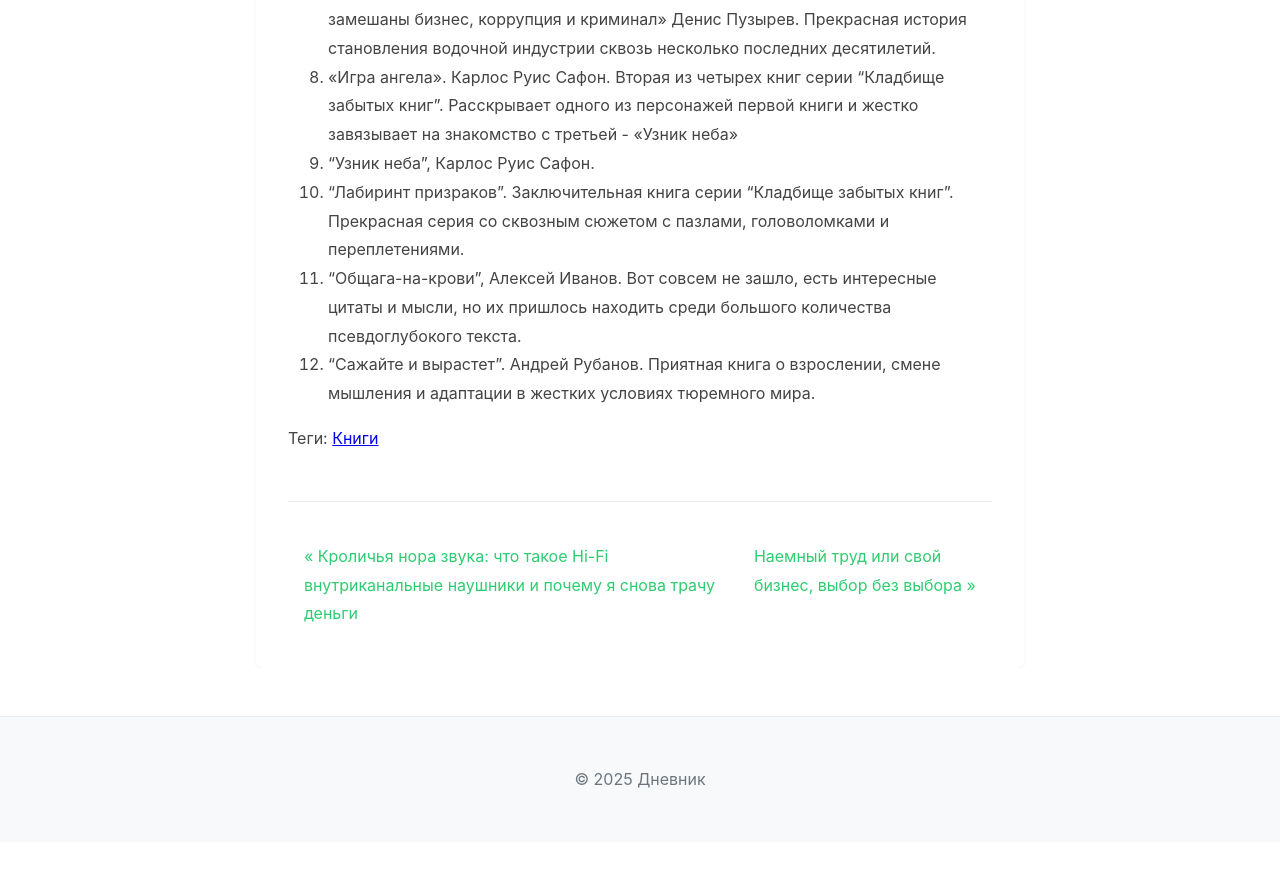
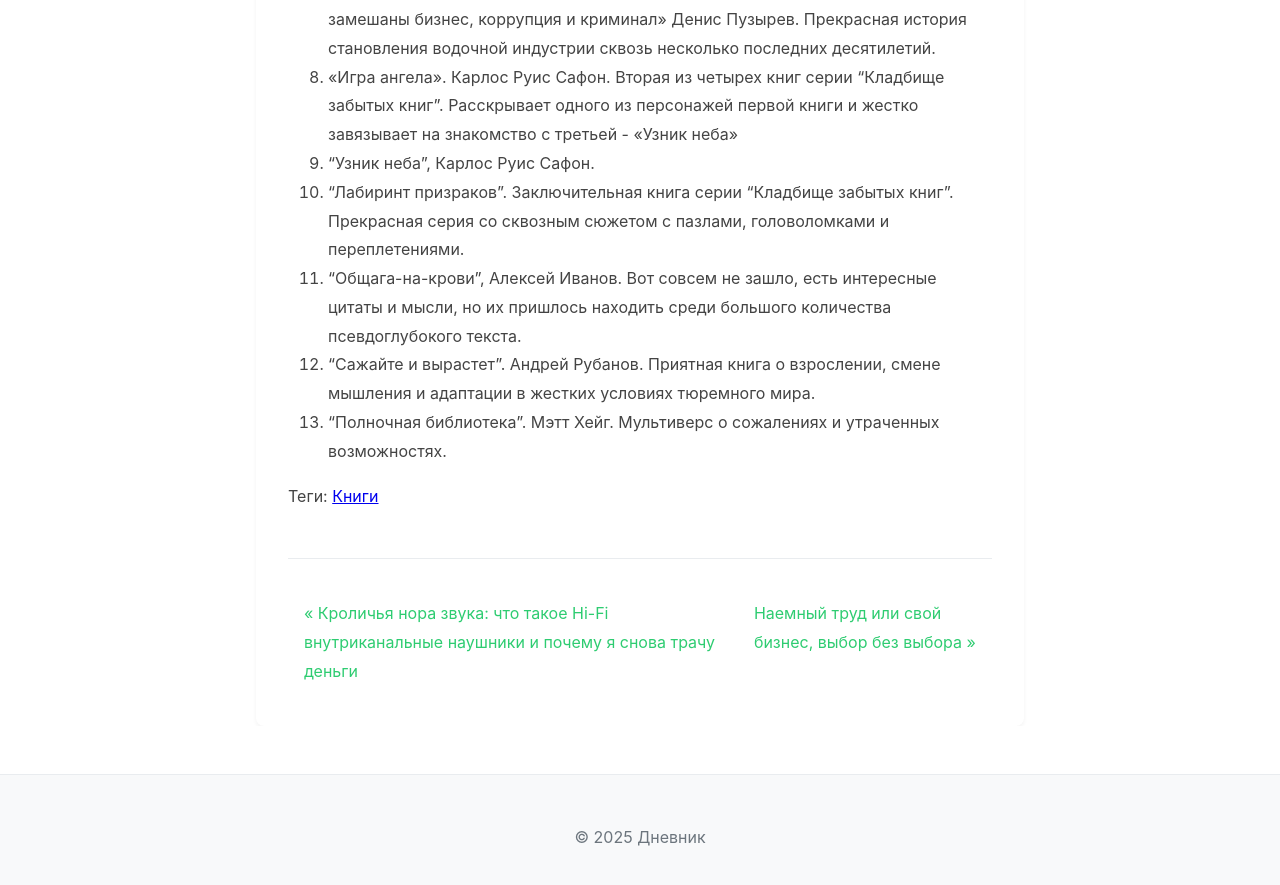
Before and after one commit to Xtoman/xtoman.github.io, a Jekyll site: the page built from _posts/2025-09-18-what_i_read_in_2025.md, in a window 1280 px wide and 900 px high, scrolled down 1048 px. Shown: the top 885 px of the window. Built offline with Jekyll 4.4.1, drawn with Linux system fonts in a browser that asks for light colours; before the commit the page ends 1890 px from its top, so only the background shows below that.

Commit message:
Update 2025-09-18-what_i_read_in_2025.md

```diff
--- a/_posts/2025-09-18-what_i_read_in_2025.md
+++ b/_posts/2025-09-18-what_i_read_in_2025.md
@@ -23,3 +23,4 @@ tags: [Книги]
 10. "Лабиринт призраков". Заключительная книга серии "Кладбище забытых книг". Прекрасная серия со сквозным сюжетом с пазлами, головоломками и переплетениями.
 11. "Общага-на-крови", Алексей Иванов. Вот совсем не зашло, есть интересные цитаты и мысли, но их пришлось находить среди большого количества псевдоглубокого текста.
 12. "Сажайте и вырастет". Андрей Рубанов. Приятная книга о взрослении, смене мышления и адаптации в жестких условиях тюремного мира.
+13. "Полночная библиотека". Мэтт Хейг. Мультиверс о сожалениях и утраченных возможностях.
```
